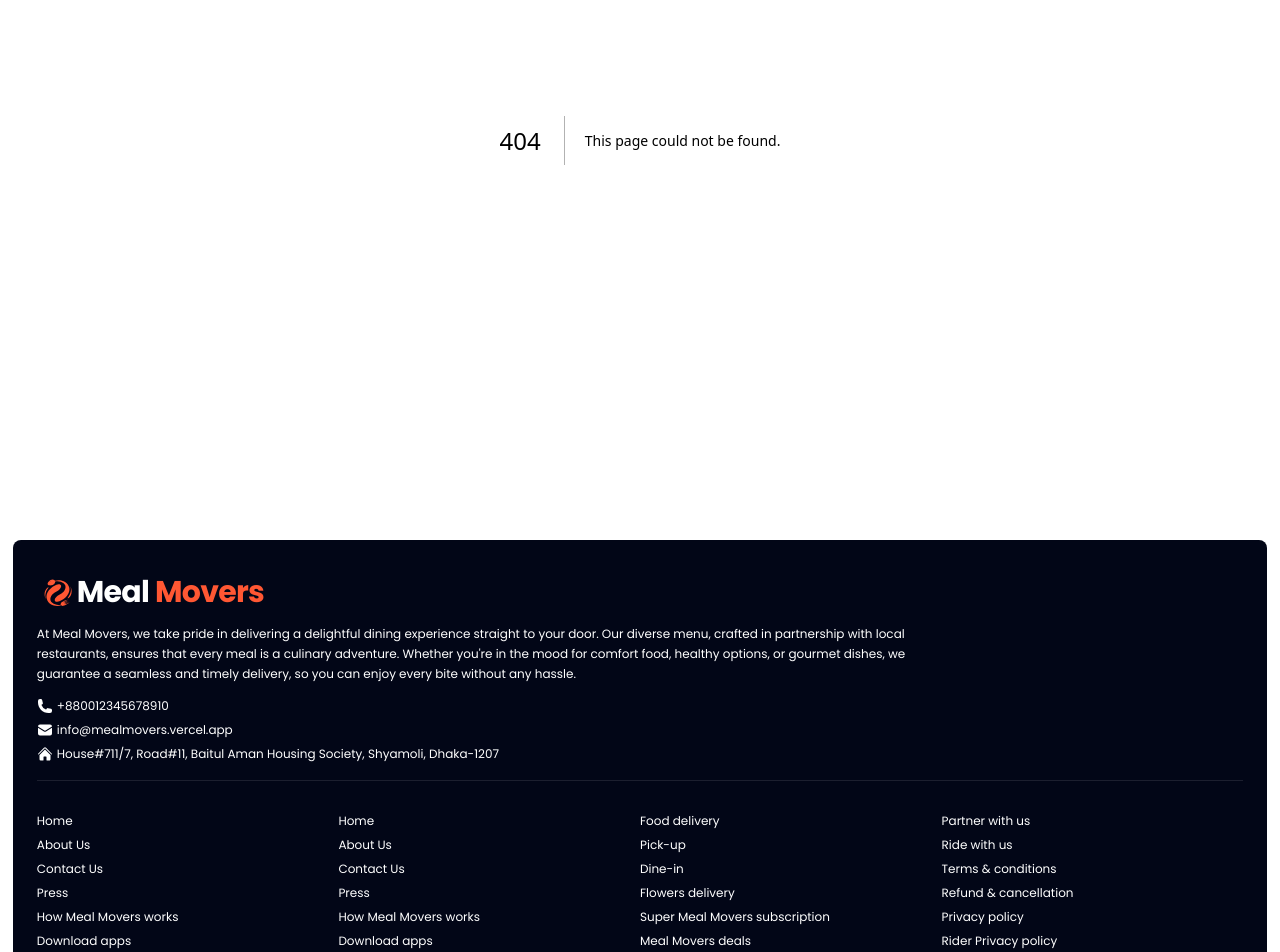
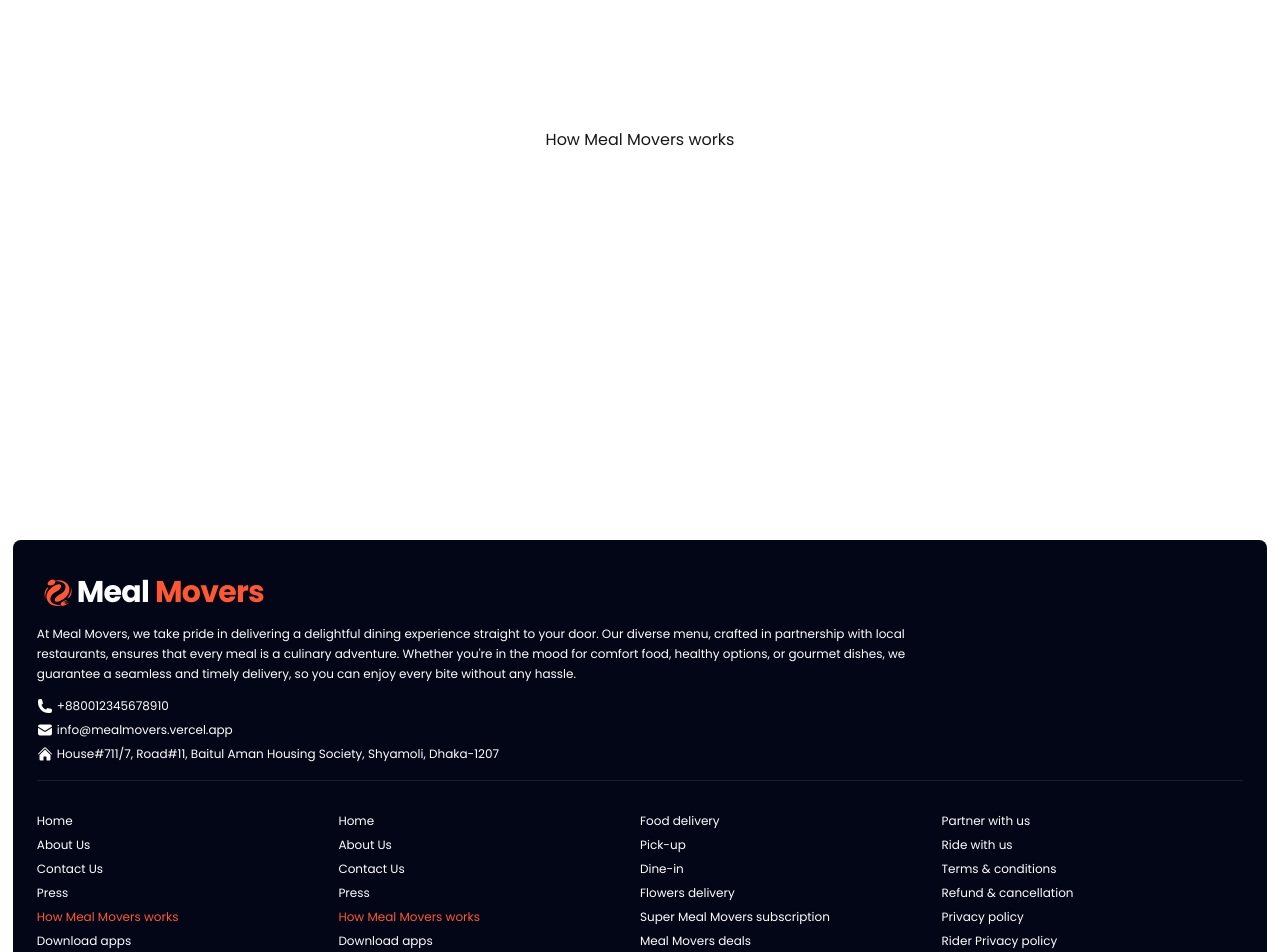
Before and after one commit to tasnimultas67/meal-movers-tas, a Next.js app: page /how-meal-movers-works in a window 1280 px wide. Before the commit this address had no page. Shown: the part 260-1212 px from the top of the page. Built offline with nearby package versions, Linux system fonts and the light colour scheme.

Commit message:
Update Footer links and add new pages for improved navigation and content accessibility

```diff
--- /dev/null
+++ b/app/become-a-partner/page.js
@@ -0,0 +1,11 @@
+import React from "react";
+
+const page = () => {
+  return (
+    <div className="h-screen flex items-center justify-center">
+      <h2>Become a partner</h2>
+    </div>
+  );
+};
+
+export default page;
--- /dev/null
+++ b/app/careers/page.js
@@ -0,0 +1,11 @@
+import React from "react";
+
+const page = () => {
+  return (
+    <div className="h-screen flex items-center justify-center">
+      <h2>Careers</h2>
+    </div>
+  );
+};
+
+export default page;
--- /dev/null
+++ b/app/how-meal-movers-works/page.js
@@ -0,0 +1,11 @@
+import React from "react";
+
+const page = () => {
+  return (
+    <div className="h-screen flex items-center justify-center">
+      <h2>How Meal Movers works</h2>
+    </div>
+  );
+};
+
+export default page;
--- /dev/null
+++ b/app/partner-privacy-policy/page.js
@@ -0,0 +1,11 @@
+import React from "react";
+
+const page = () => {
+  return (
+    <div className="h-screen flex items-center justify-center">
+      <h2>Partner Privacy Policy</h2>
+    </div>
+  );
+};
+
+export default page;
--- /dev/null
+++ b/app/privacy-policy/page.js
@@ -0,0 +1,11 @@
+import React from "react";
+
+const page = () => {
+  return (
+    <div className="h-screen flex items-center justify-center">
+      <h2>Privacy Policy</h2>
+    </div>
+  );
+};
+
+export default page;
--- /dev/null
+++ b/app/subscription-info/page.js
@@ -0,0 +1,11 @@
+import React from "react";
+
+const page = () => {
+  return (
+    <div className="h-screen flex items-center justify-center">
+      <h2>Subscription Info</h2>
+    </div>
+  );
+};
+
+export default page;
--- /dev/null
+++ b/app/terms-and-conditions/page.js
@@ -0,0 +1,11 @@
+import React from "react";
+
+const page = () => {
+  return (
+    <div className="h-screen flex items-center justify-center">
+      <h2>Terms and Conditions</h2>
+    </div>
+  );
+};
+
+export default page;
--- a/components/Footer.js
+++ b/components/Footer.js
@@ -9,20 +9,20 @@ const companyInfo = [
   { pageTitle: "About Us", url: "/about-us" },
   { pageTitle: "Contact Us", url: "/contact-us" },
   { pageTitle: "Press", url: "/" },
-  { pageTitle: "How Meal Movers works", url: "/" },
+  { pageTitle: "How Meal Movers works", url: "/how-meal-movers-works" },
   { pageTitle: "Download apps", url: "/" },
-  { pageTitle: "Careers", url: "/" },
+  { pageTitle: "Careers", url: "/careers" },
   { pageTitle: "Help & support", url: "/" },
 ];
 
 const companyHelps = [
-  { pageTitle: "Partner with us", url: "/" },
+  { pageTitle: "Partner with us", url: "/become-a-partner" },
   { pageTitle: "Ride with us", url: "/" },
-  { pageTitle: "Terms & conditions", url: "/" },
+  { pageTitle: "Terms & conditions", url: "/terms-and-conditions" },
   { pageTitle: "Refund & cancellation", url: "/" },
-  { pageTitle: "Privacy policy", url: "/" },
+  { pageTitle: "Privacy policy", url: "/privacy-policy" },
   { pageTitle: "Rider Privacy policy", url: "/" },
-  { pageTitle: "Partner Privacy policy", url: "/" },
+  { pageTitle: "Partner Privacy policy", url: "/partner-privacy-policy" },
   { pageTitle: "Security policy", url: "/" },
 ];
 
@@ -31,15 +31,15 @@ const companyOffers = [
   { pageTitle: "Pick-up", url: "/" },
   { pageTitle: "Dine-in", url: "/" },
   { pageTitle: "Flowers delivery", url: "/" },
-  { pageTitle: "Super Meal Movers subscription", url: "/" },
+  { pageTitle: "Super Meal Movers subscription", url: "/subscription-info" },
   { pageTitle: "Meal Movers deals", url: "/" },
   { pageTitle: "Reward programms", url: "/" },
   { pageTitle: "Terms Of Referral and Condition", url: "/" },
 ];
 
 const Footer = () => {
+  const pathName = usePathname();
   const copyrightYear = new Date().getFullYear();
-  const pathName = usePathname();
   return (
     <div>
       <footer className="bg-slate-950 w-[98%] m-auto p-6 pb-3 mb-2 rounded-lg pt-8">
@@ -116,8 +116,8 @@ const Footer = () => {
                     (menu.url === "/" && pathName === "/") ||
                     (menu.url !== "/" && pathName.includes(menu.url))
                       ? "text-themeColor"
-                      : ""
-                  } text-white hover:text-themeColor w-fit`}
+                      : "text-white"
+                  } hover:text-themeColor w-fit`}
                 >
                   {menu.pageTitle}
                 </Link>
@@ -133,8 +133,8 @@ const Footer = () => {
                     (menu.url === "/" && pathName === "/") ||
                     (menu.url !== "/" && pathName.includes(menu.url))
                       ? "text-themeColor"
-                      : ""
-                  } text-white hover:text-themeColor w-fit`}
+                      : "text-white"
+                  }  hover:text-themeColor w-fit`}
                 >
                   {menu.pageTitle}
                 </Link>
@@ -150,8 +150,8 @@ const Footer = () => {
                     (menu.url === "/" && pathName === "/") ||
                     (menu.url !== "/" && pathName.includes(menu.url))
                       ? "text-themeColor"
-                      : ""
-                  } text-white hover:text-themeColor w-fit`}
+                      : "text-white"
+                  }  hover:text-themeColor w-fit`}
                 >
                   {menu.pageTitle}
                 </Link>
@@ -167,8 +167,8 @@ const Footer = () => {
                     (menu.url === "/" && pathName === "/") ||
                     (menu.url !== "/" && pathName.includes(menu.url))
                       ? "text-themeColor"
-                      : ""
-                  } text-white hover:text-themeColor w-fit`}
+                      : "text-white"
+                  }  hover:text-themeColor w-fit`}
                 >
                   {menu.pageTitle}
                 </Link>
```
